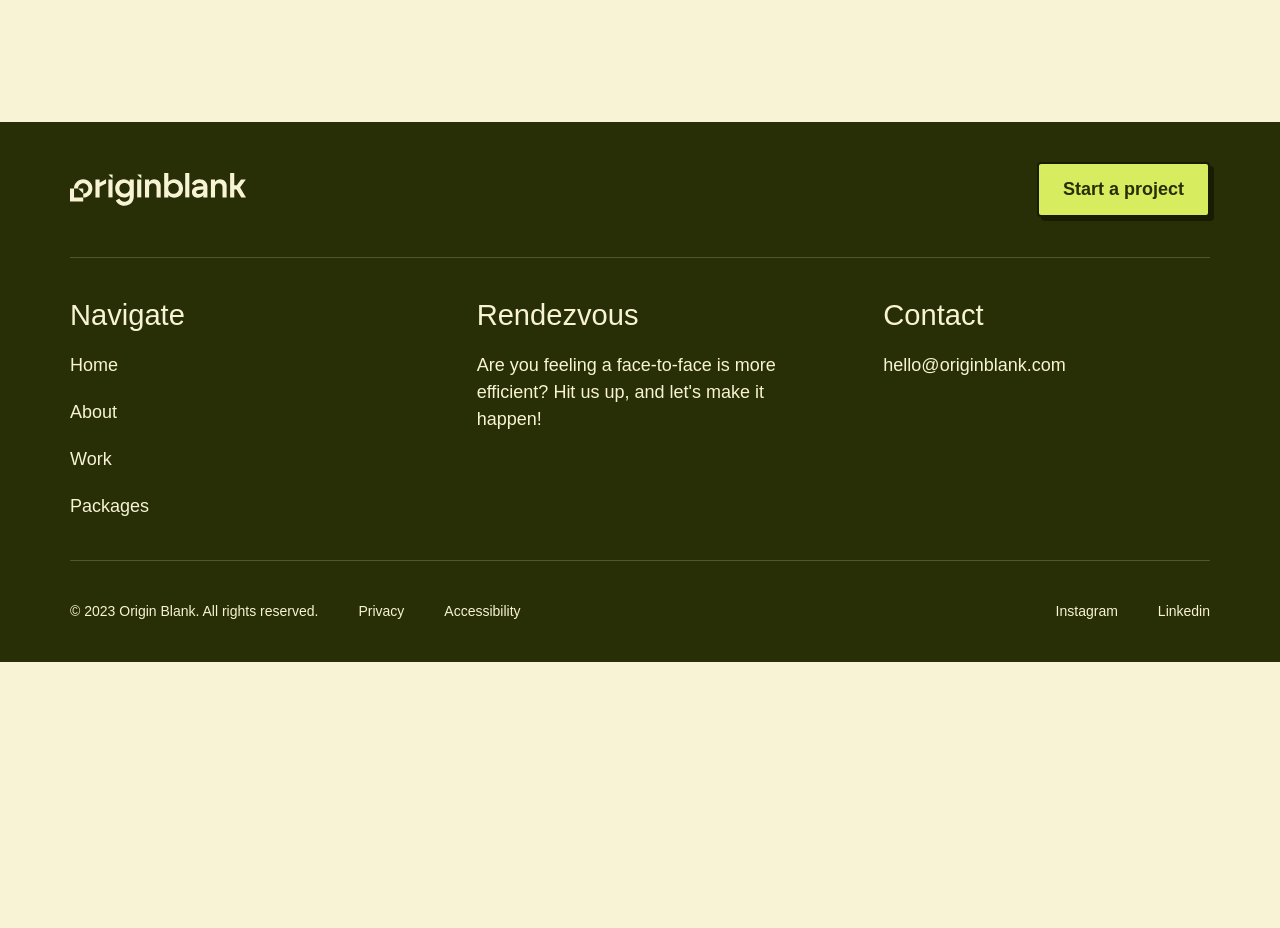
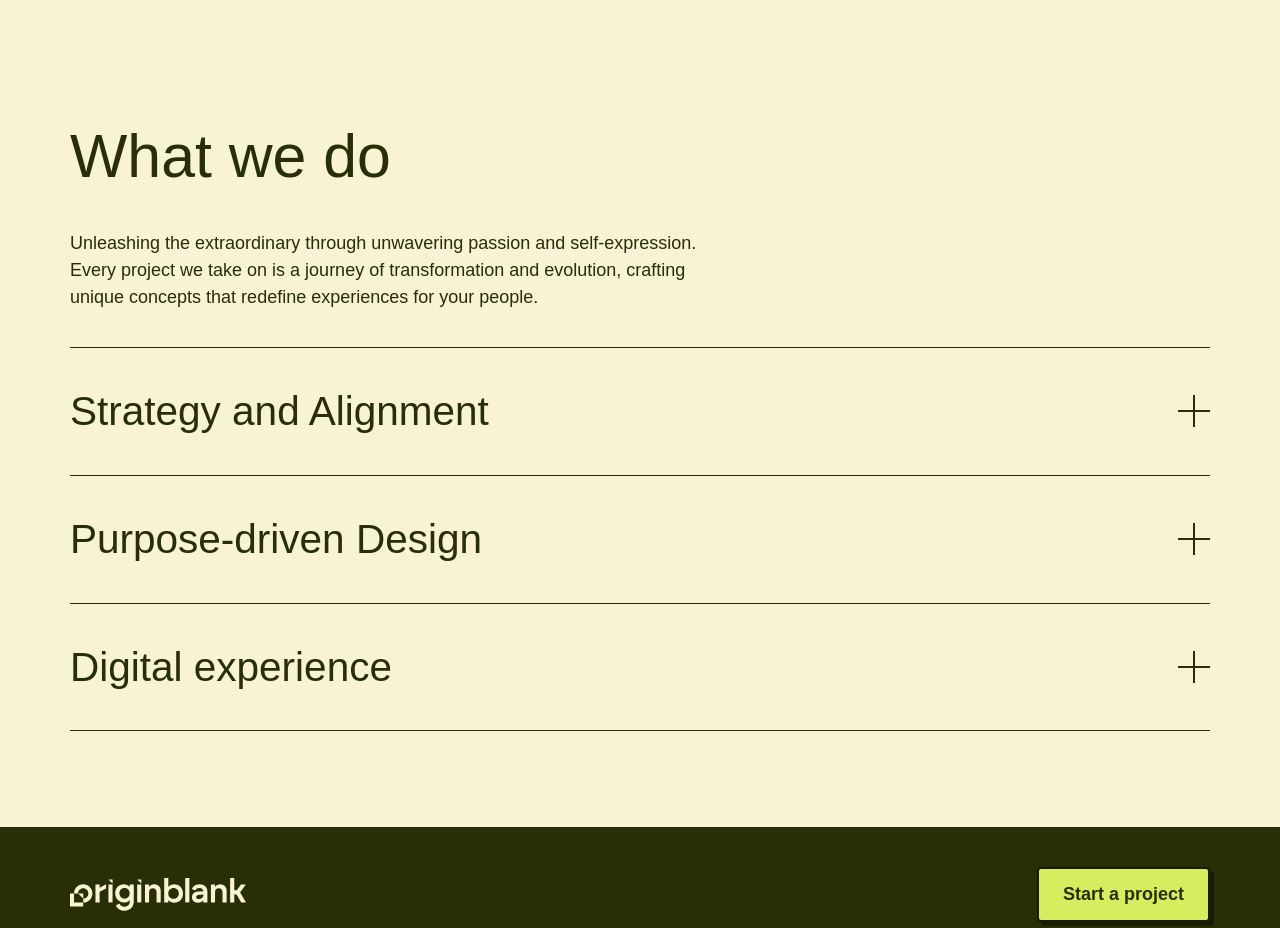
Before and after one commit to sgarciagallego/originblank, a Next.js app: page / in a window 1280 px wide. Shown: the part 2080-3008 px from the top of the page. Before the commit the page ends 2742 px from the top, so only its background shows below. Built offline with nearby package versions, Linux system fonts and the light colour scheme; a web font is replaced by a local one.

Commit message:
adding what we do home section

```diff
--- a/app/globals.scss
+++ b/app/globals.scss
@@ -34,7 +34,7 @@ $level-size: $type-base-size;
       $fluid-reduction: if($level-size > 4, 0.5, 0.33);
       $fluid-min: $level-unitless - ($fluid-reduction * $level-unitless);
       $fluid-min: if($fluid-min > $type-base-size, $fluid-min, 1);
-      $fluid-scaler: ($level-unitless - $fluid-min) + 4vw;
+      $fluid-scaler: ($level-unitless - $fluid-min) + 3.1vw;
 
       font-size: clamp(
         #{$fluid-min}rem,
@@ -167,7 +167,7 @@ ul[role="list"] {
 }
 
 p.large {
-  font-size: calc(1em * 2);
+  font-size: max(1.25em, min(3vw, 2em));
 }
 
 p:not(:last-child) {
--- a/app/page.js
+++ b/app/page.js
@@ -2,6 +2,7 @@ import HomeIntro from "@/components/sections/home/intro/homeIntro"
 import HomeAbout from "@/components/sections/home/about/homeAbout"
 import ServiceTags from "@/components/molecules/tags/services/tags"
 import HomeWork from "@/components/sections/home/work/homeWork"
+import HomeOfferings from "@/components/sections/home/services/homeOfferings"
 
 export const metadata = {
   title: "Origin Blank | Independent Branding Agency",
@@ -14,6 +15,7 @@ export default function Home() {
       <HomeIntro />
       <HomeWork />
       <HomeAbout />
+      <HomeOfferings />
     </>
   )
 }
--- a/components/molecules/accordion/accordion.js
+++ b/components/molecules/accordion/accordion.js
@@ -28,6 +28,8 @@ export default function Accordion({
   id,
   header,
   description,
+  listName,
+  list,
   active=false
 }) {
   const [accordionOpen, setAccordionOpen] = useState(false)
@@ -35,6 +37,9 @@ export default function Accordion({
   useEffect(() => {
     setAccordionOpen(active)
   }, [active])
+
+  const hasDescription = !!description
+  const hasList = listName && list && list.length > 0
 
   return (
     <div className={styles.wrapper}>
@@ -59,10 +64,18 @@ export default function Accordion({
         role="region"
         className={accordionOpen ? styles.open : styles.close}
       >
-        <div>
-          <p>
-            {description}
-          </p>
+        <div className={styles.flex}>
+          {hasDescription && <div><p>{description}</p></div>}
+          {hasList && (
+            <div>
+              <h4>{listName}</h4>
+              <ul role="list">
+                {list.map((item, index) => (
+                  <li key={index}>{item}</li>
+                ))}
+              </ul>
+            </div>
+          )}
         </div>
     </div>
   </div>
--- a/components/molecules/accordion/accordion.module.scss
+++ b/components/molecules/accordion/accordion.module.scss
@@ -78,11 +78,41 @@
       opacity: 0;
     }
 
-    & > div {
+    & > .flex {
       overflow: hidden;
+      display: flex;
 
-      & > p {
-        margin-bottom: 2.5rem;
+      @media (min-width: 320px) and (max-width: 991px) {
+        flex-direction: column;
+      }
+
+      @media (min-width: 992px) {
+        flex-direction: row;
+        gap: 5rem;
+      }
+
+      & > div {
+        flex: 1;
+
+        & > p {
+          margin-bottom: 2.5em;
+        }
+
+        & > ul[role="list"] {
+          margin-bottom: 2.5em;
+          padding: 0;
+          list-style-type: none;
+          font-family: var(--font-mono);
+          font-size: 0.875rem;
+          column-count: 2;
+          column-gap: auto;
+
+          & > li {
+            &:not(:last-of-type) {
+              margin-bottom: 1em;
+            }
+          }
+        }
       }
     }
   }
--- /dev/null
+++ b/components/sections/home/services/homeOfferings.js
@@ -0,0 +1,70 @@
+import styles from "./homeOfferings.module.scss"
+import Accordion from "@/components/molecules/accordion/accordion"
+
+const offerings = [
+  {
+    header: "Strategy and Alignment",
+    description: "This is a description.",
+    listName: "Expertise",
+    list: [
+      "Market and consumer insight",
+      "Brand strategy",
+      "Brand architecture",
+      "Brand alignment",
+      "Brand positioning",
+      "Messaging and communications"
+    ],
+    active: false,
+  },
+  {
+    header: "Purpose-driven Design",
+    description: "This is a description.",
+    listName: "Expertise",
+    list: [
+      "Brand design",
+      "Design systems and guidelines",
+      "Human-centered design",
+      "Logo design",
+      "Experience design",
+      "Brand assets"
+    ],
+    active: false,
+  },
+  {
+    header: "Digital experience",
+    description: "This is a description.",
+    listName: "Expertise",
+    list: [
+      "Wireframes and prototyping",
+      "Website design",
+      "UX/UI design",
+      "Accessibility testing",
+      "Technical SEO",
+      "Information architecture",
+      "Conversion optimisation",
+      "Website development",
+      "Latest technologies",
+      "CMS integration",
+    ],
+    active: false,
+  },
+]
+
+export default function HomeOfferings() {
+  return (
+    <main className={`space ${styles.wrapper}`}>
+      <h2>What we do</h2>
+      <p>Unleashing the extraordinary through unwavering passion and self-expression. Every project we take on is a journey of transformation and evolution, crafting unique concepts that redefine experiences for your people.</p>
+      {offerings.map((offering, index) => (
+        <Accordion
+          key={index}
+          header={offering.header}
+          description={offering.description}
+          listName={offering.listName}
+          list={offering.list}
+          active={offering.active}
+        />
+      ))}
+    </main>
+  )
+}
--- /dev/null
+++ b/components/sections/home/services/homeOfferings.module.scss
@@ -0,0 +1,5 @@
+.wrapper {
+  & > p {
+    max-width: 40rem;
+  }
+}
```
